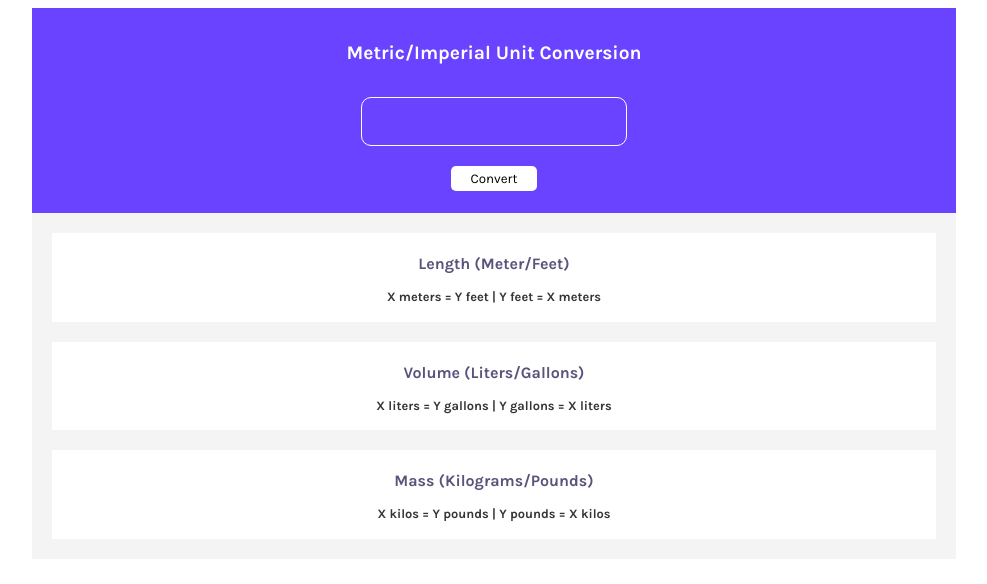
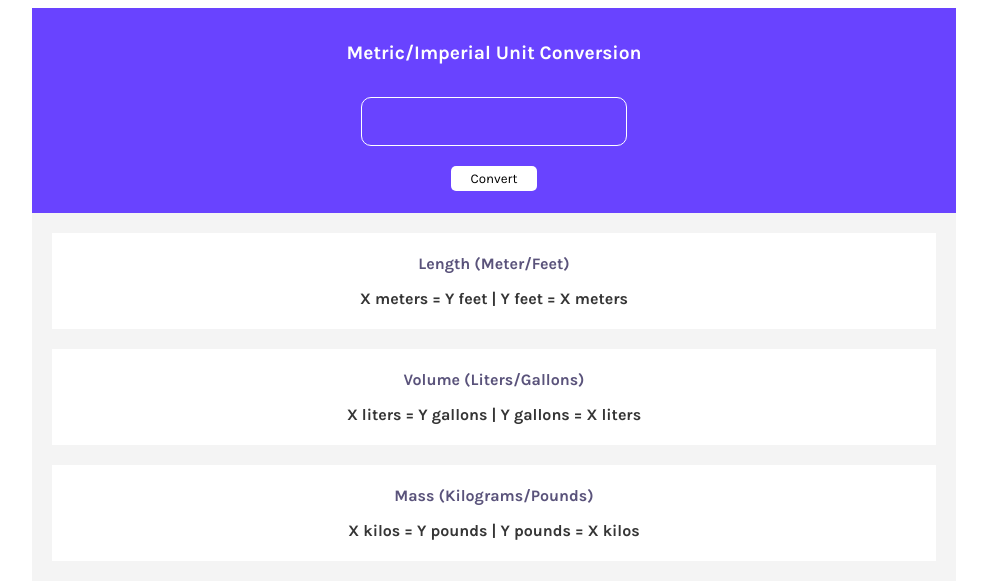
Before and after one commit to ATM-Codes/Unit_Converter, a website built with Vite: page index.html in a window 1280 px wide. Shown: the whole page, without its empty margins (146-1133 px from the left). Built offline with nearby package versions, Linux system fonts and the light colour scheme.

Commit message:
Updated Font Size

```diff
--- a/index.css
+++ b/index.css
@@ -41,7 +41,7 @@ h3{
 p{
     color: #353535;
     font-weight: 700;
-    font-size: 0.8em;
+    font-size: 1.0em;
 }
 
 input[type="text"]{
```
